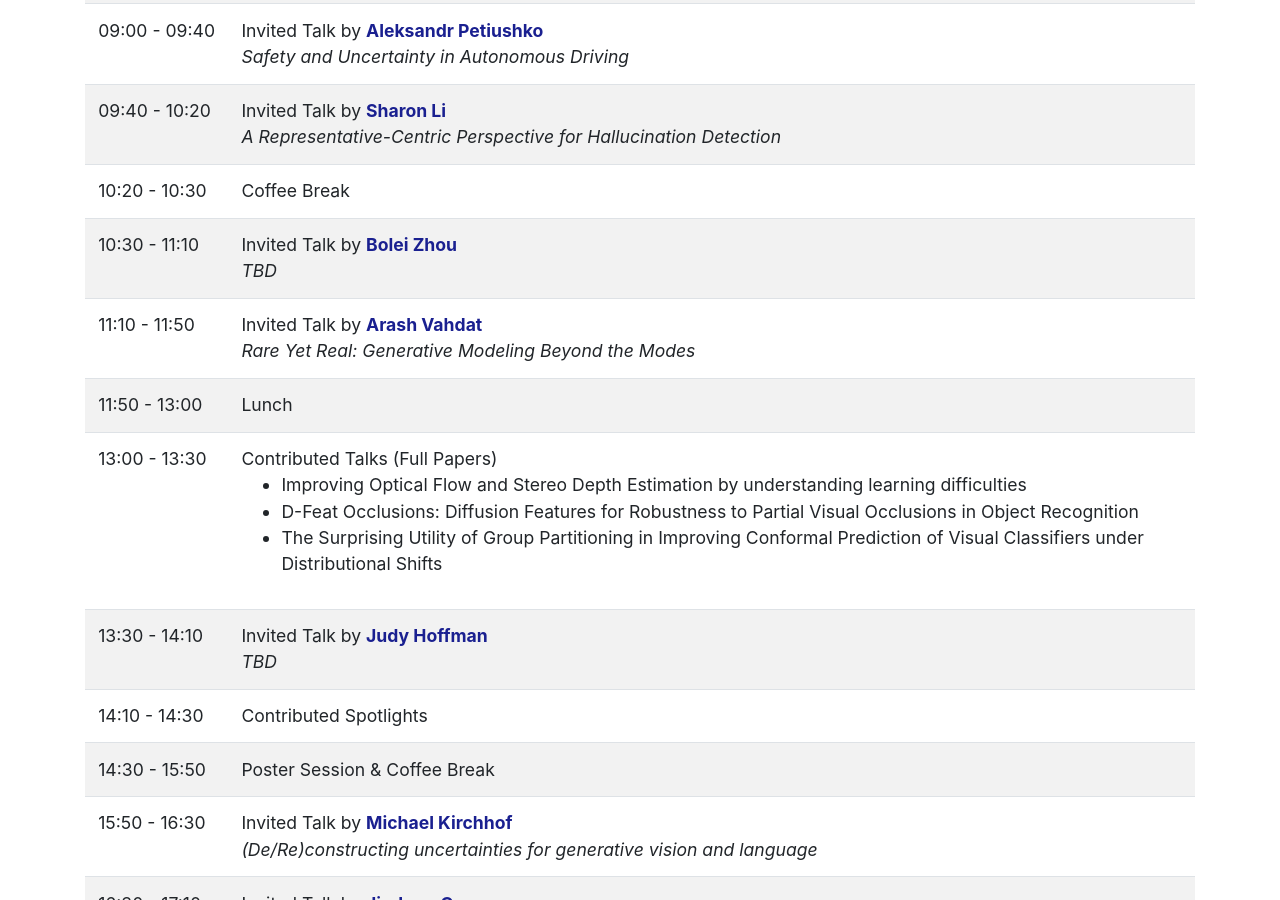
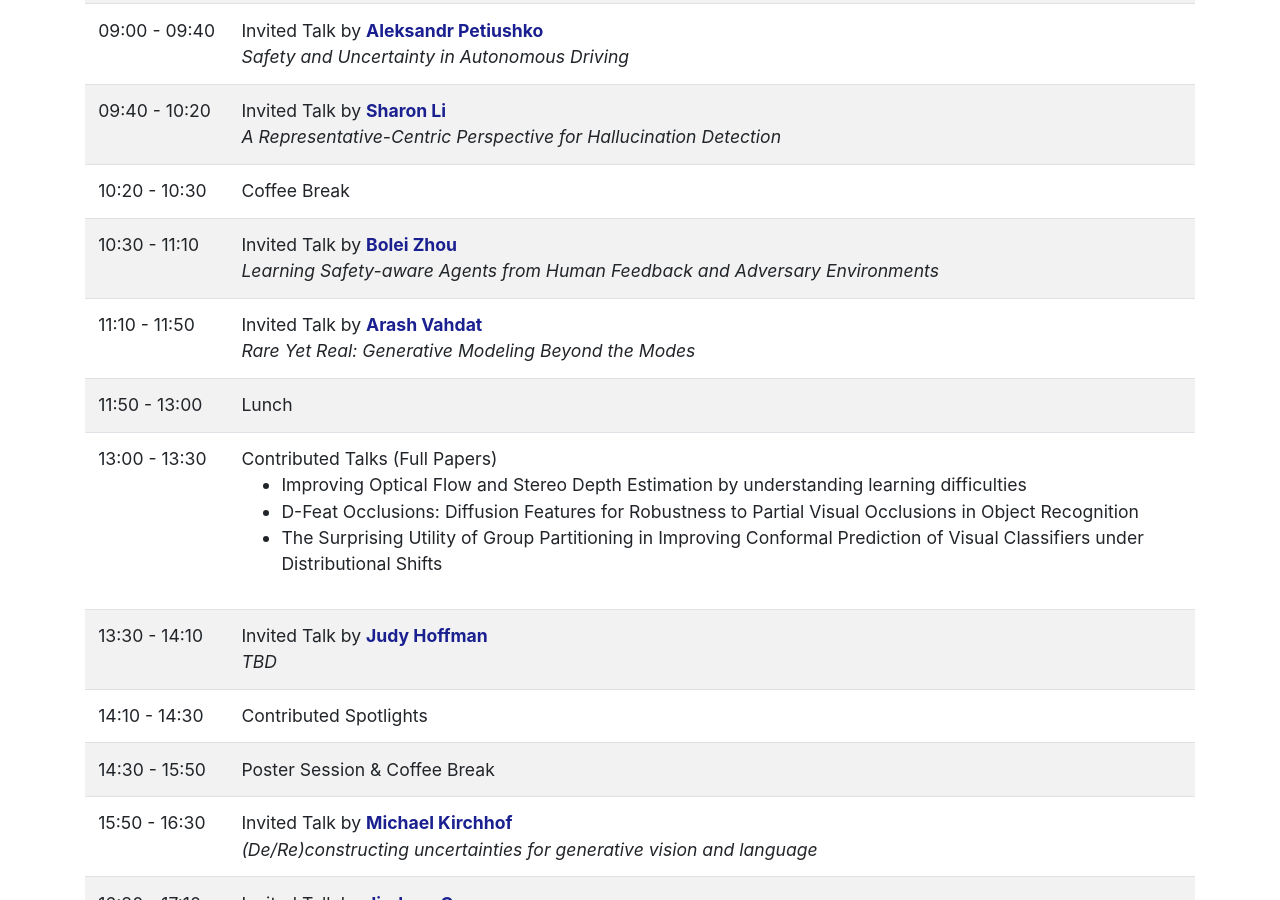
Before and after one commit to Uncertainty-CV/2025, a Jekyll site: the page built from _pages/program.md, in a window 1280 px wide and 900 px high, scrolled down 683 px. Built offline with Jekyll 4.4.1, drawn with Linux system fonts in a browser that asks for light colours.

Commit message:
Update program.md

```diff
--- a/_pages/program.md
+++ b/_pages/program.md
@@ -37,7 +37,7 @@ title: Program
     <tr>
         <td class="time-cell">10:30 - 11:10</td>
         <td>Invited Talk by <strong><a href="https://boleizhou.github.io/">Bolei Zhou</a></strong><br>
-        <i>TBD</i>
+        <i>Learning Safety-aware Agents from Human Feedback and Adversary Environments</i>
         </td>
     </tr>
     <tr>
```
